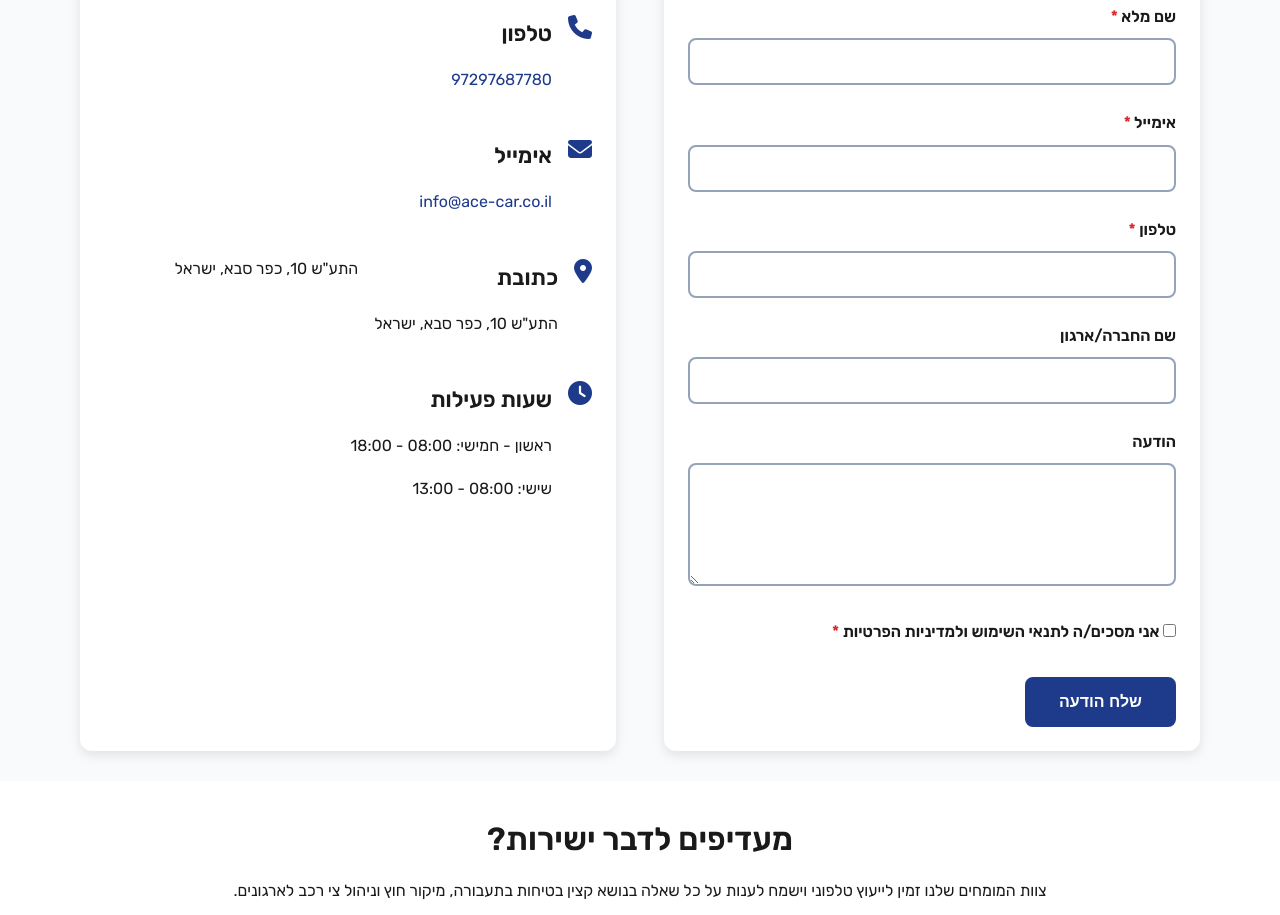
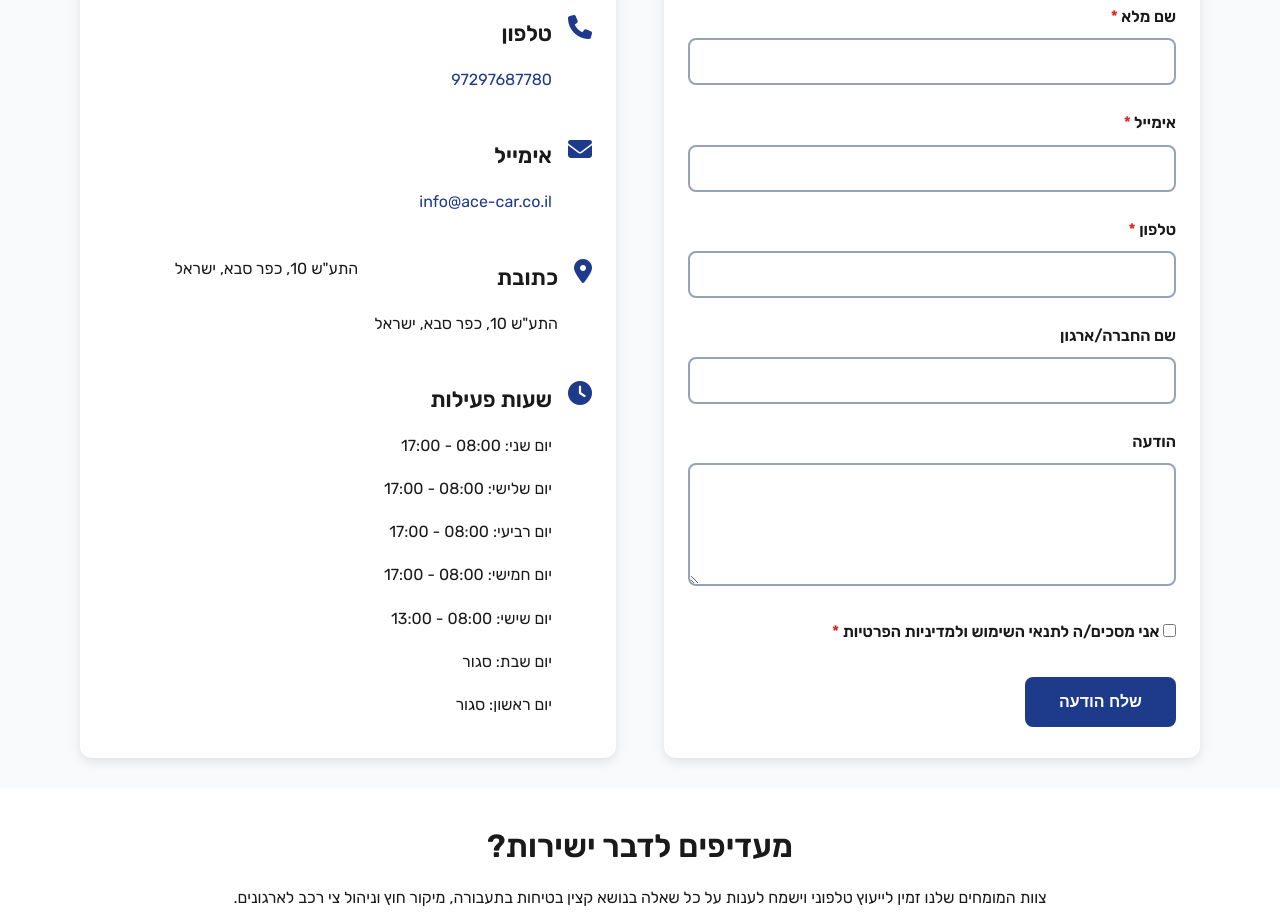
Before and after one commit to slipwoker/zappy-website-92d643cf-5c8c-4797-be8a-dad021fb2fc4, a plain HTML site: page contact.html in a window 1280 px wide. Shown: the part 432-1347 px from the top of the page. Drawn offline with Linux system fonts and the light colour scheme; no server answers.

Commit message:
Background sync: Progressive GitHub Sync

```diff
--- a/contact.html
+++ b/contact.html
@@ -458,9 +458,14 @@
             <div class="contact-info-item">
               <i class="fas fa-clock"></i>
               <div>
-                <h3>שעות פעילות</h3>
-                <p>ראשון - חמישי: 08:00 - 18:00</p>
-                <p>שישי: 08:00 - 13:00</p>
+                <h3 style="color: #1a1a1a">שעות פעילות</h3>
+                <p style="color: #1a1a1a">יום שני: 08:00 - 17:00</p>
+                <p style="color: #1a1a1a">יום שלישי: 08:00 - 17:00</p>
+                <p style="color: #1a1a1a">יום רביעי: 08:00 - 17:00</p>
+                <p style="color: #1a1a1a">יום חמישי: 08:00 - 17:00</p>
+                <p style="color: #1a1a1a">יום שישי: 08:00 - 13:00</p>
+                <p style="color: #1a1a1a">יום שבת: סגור</p>
+                <p style="color: #1a1a1a">יום ראשון: סגור</p>
               </div>
             </div>
           </div>
```
Also changed, not shown: public/contact.html (+1 -1 lines), 3 other files.
